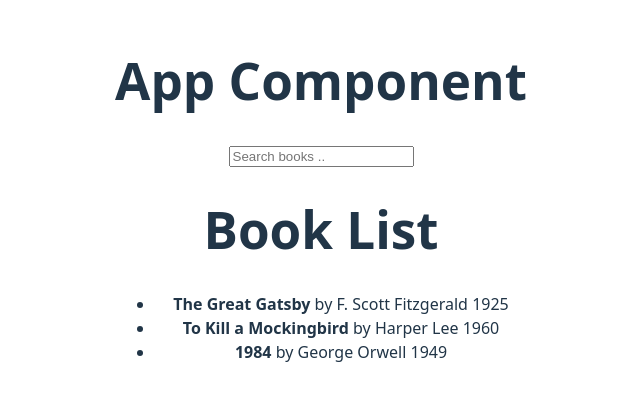
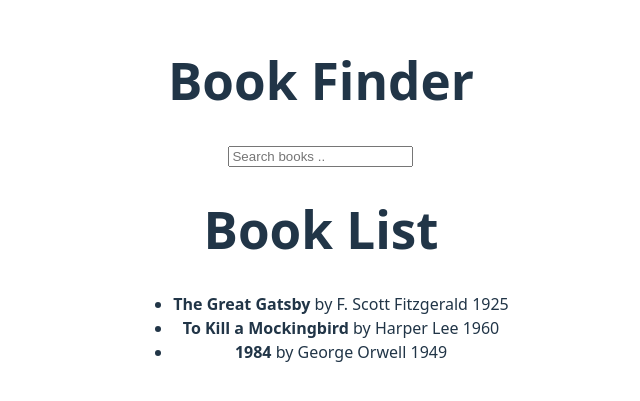
Before and after one commit to Rushan-Harusha/our-app, a React (Vite) app: page / in a window 1280 px wide. Shown: the part 201-602 px from the top of the page, without its empty margins (319-959 px from the left). Built offline with nearby package versions, Linux system fonts and the light colour scheme.

Commit message:
chore: update app title to "Book Finder"

```diff
--- a/src/App.jsx
+++ b/src/App.jsx
@@ -1,18 +1,18 @@
-import './App.css'
-import SearchBox from './components/SearchBox'
-import Books from './components/Books'
-import { useState } from 'react'
+import "./App.css";
+import SearchBox from "./components/SearchBox";
+import Books from "./components/Books";
+import { useState } from "react";
 
 function App() {
-  const [searchTerm, setSearchTerm] = useState('');
+  const [searchTerm, setSearchTerm] = useState("");
 
   return (
     <>
-      <h1>App Component</h1>
-      <SearchBox searchTerm = {searchTerm} setSearchTerm = {setSearchTerm}/>
-      <Books searchTerm ={searchTerm}/>
+      <h1>Book Finder</h1>
+      <SearchBox searchTerm={searchTerm} setSearchTerm={setSearchTerm} />
+      <Books searchTerm={searchTerm} />
     </>
-  )
+  );
 }
 
-export default App
+export default App;
```
